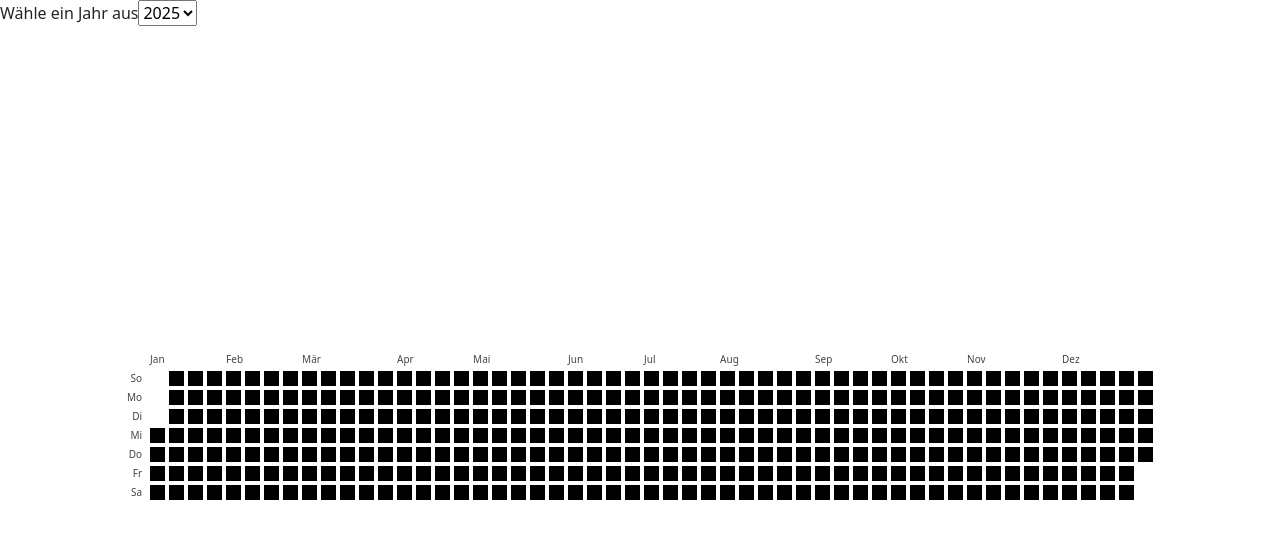
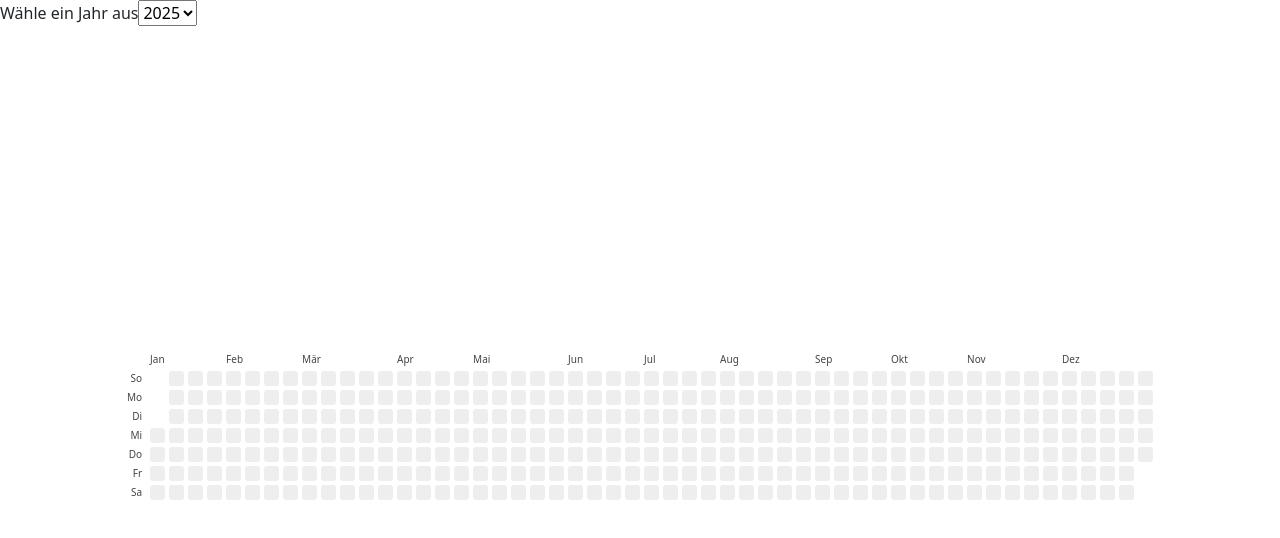
Before and after one commit to AlexisHat/StudyTracker, a React (Vite) app in the folder frontend/: page /sessions/overview in a window 1280 px wide. Shown: the top 538 px of the page. Built offline with nearby package versions, Linux system fonts and the light colour scheme; no server answers.

Commit message:
Die Ränder der Zellen leicht abgerundet und die Farbe angepasst

```diff
--- a/frontend/src/components/heatmap/HeatmapCell.tsx
+++ b/frontend/src/components/heatmap/HeatmapCell.tsx
@@ -26,6 +26,7 @@ const HeatmapCell: React.FC<HeatmapCellProps> = ({
         backgroundColor: color,
         gridColumn: col + 1,
         gridRow: row + 1,
+        borderRadius: "3px",
       }}
     />
   );
--- a/frontend/src/utils/heatmapUtils.tsx
+++ b/frontend/src/utils/heatmapUtils.tsx
@@ -54,7 +54,7 @@ export const generateHeatmapCells = (
 
 const getColorForDuration = (duration: number) => {
   if (duration === 0) {
-    return "#000000";
+    return "#eeeeee";
   } else if (duration < 15) {
     return "#cae8ff";
   } else if (duration < 30) {
@@ -70,7 +70,7 @@ const getColorForDuration = (duration: number) => {
   } else if (duration < 240) {
     return "#004579";
   } else {
-    return "#000000";
+    return "#eeeeee";
   }
 };
 
```
